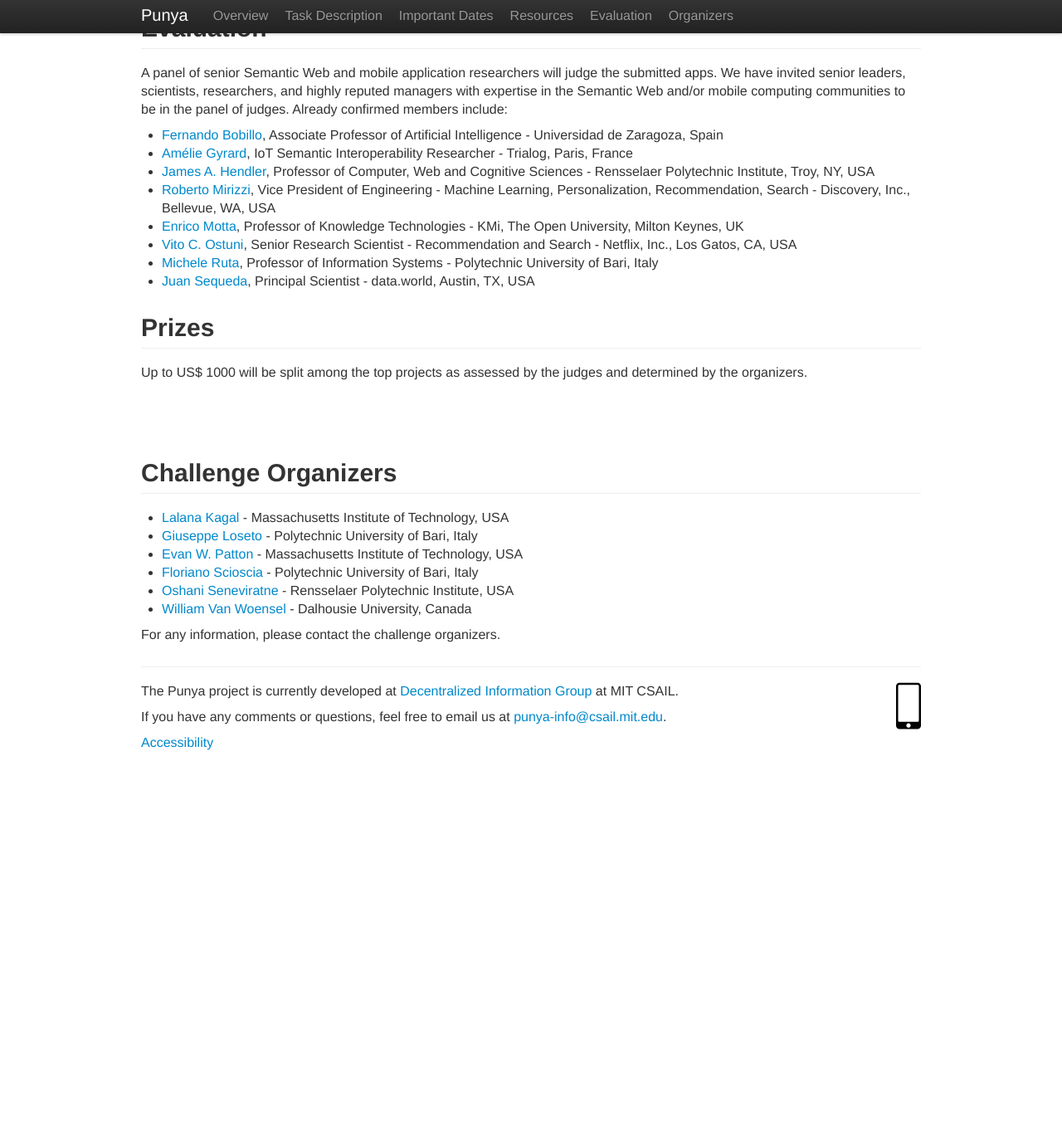
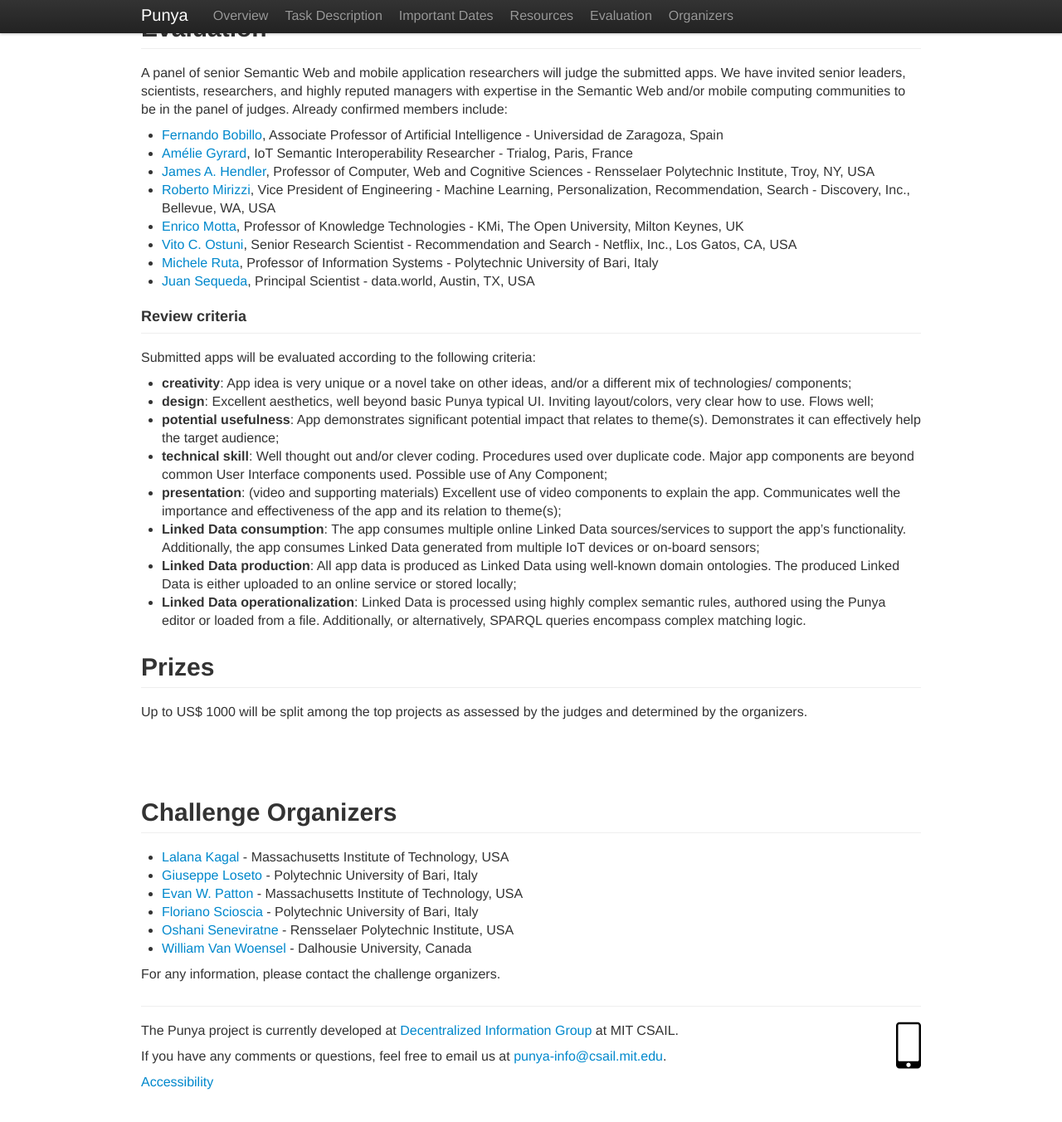
Before and after one commit to mit-dig/punya-website, a Jekyll site: the page built from challenge/index.md, in a window 1280 px wide and 1400 px high, scrolled down 2752 px. Shown: the top 1352 px of the window at 83% size. Built offline with Jekyll 4.4.1, drawn with Linux system fonts in a browser that asks for light colours; before the commit the page ends 3743 px from its top, so only the background shows below that.

Commit message:
Add review criteria and Open Graph Protocol tags

```diff
--- a/_includes/head.html
+++ b/_includes/head.html
@@ -15,4 +15,22 @@
   {%- if page.responsive -%}
   <link href="/static/bootstrap-responsive.css" rel="stylesheet">
   {%- endif -%}
+
+  <!-- Open Graph Protocol Tags (https://ogp.me) -->
+  <meta content="{{ site.title }}" property="og:site_name">
+  {% if page.title %}
+    <meta content="{{ page.title }}" property="og:title">
+  {% else %}
+    <meta content="{{ site.title }}" property="og:title">
+  {% endif %}
+  <meta content="website" property="og:type">
+  {% if page.description %}
+    <meta content="{{ page.description }}" property="og:description">
+  {% else %}
+    <meta content="{{ site.description }}" property="og:description">
+  {% endif %}
+  {% if page.url %}
+    <meta content="{{ site.url }}{{ page.url }}" property="og:url">
+  {% endif %}
+  <meta content="{{ site.url }}/images/app-inventor.png" property="og:image">
 </head>
--- a/challenge/index.md
+++ b/challenge/index.md
@@ -4,6 +4,8 @@
 
 layout: challenge
 responsive: true
+title: Operationalizing Linked Data in Mobile Apps Using MIT App Inventor's Punya
+description: ISWC 2021 Semantic Web Challenge
 ---
 
 <!-- Overview -->
@@ -163,6 +165,19 @@
 * [Vito C. Ostuni](https://www.linkedin.com/in/vito-claudio-ostuni-0b576027){:target="_blank"}, Senior Research Scientist - Recommendation and Search - Netflix, Inc., Los Gatos, CA, USA
 * [Michele Ruta](http://sisinflab.poliba.it/ruta){:target="_blank"}, Professor of Information Systems - Polytechnic University of Bari, Italy
 * [Juan Sequeda](https://juansequeda.com){:target="_blank"}, Principal Scientist - data.world, Austin, TX, USA
+
+### Review criteria
+
+Submitted apps will be evaluated according to the following criteria:
+
+* __creativity__: App idea is very unique or a novel take on other ideas, and/or a different mix of technologies/ components;
+* __design__: Excellent aesthetics, well beyond basic Punya typical UI. Inviting layout/colors, very clear how to use. Flows well;
+* __potential usefulness__: App demonstrates significant potential impact that relates to theme(s). Demonstrates it can effectively help the target audience;
+* __technical skill__: Well thought out and/or clever coding. Procedures used over duplicate code. Major app components are beyond common User Interface components used. Possible use of Any Component;
+* __presentation__: (video and supporting materials) Excellent use of video components to explain the app. Communicates well the importance and effectiveness of the app and its relation to theme(s);
+* __Linked Data consumption__: The app consumes multiple online Linked Data sources/services to support the app’s functionality. Additionally, the app consumes Linked Data generated from multiple IoT devices or on-board sensors;
+* __Linked Data production__: All app data is produced as Linked Data using well-known domain ontologies. The produced Linked Data is either uploaded to an online service or stored locally;
+* __Linked Data operationalization__: Linked Data is processed using highly complex semantic rules, authored using the Punya editor or loaded from a file. Additionally, or alternatively, SPARQL queries encompass complex matching logic.
 </div>
 </div>
 
--- a/static/bootstrap-responsive.css
+++ b/static/bootstrap-responsive.css
@@ -48,6 +48,10 @@
     .brand {
         padding-left: 30px !important;
     }
+
+    footer {
+        padding: 18px;
+    }
 }
 
 /* Landscape phone to portrait tablet */
```
Also changed, not shown: images/app-inventor.png (added).
